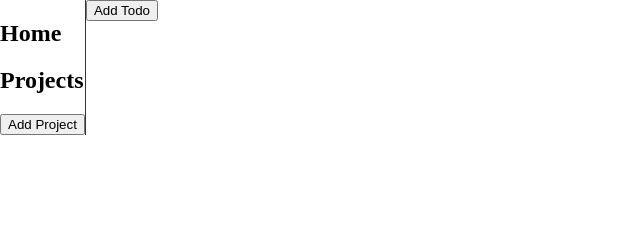
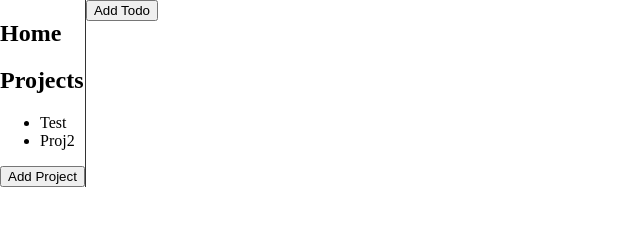
Before and after one commit to CGfrac/todo-list, a website built with webpack: page dist/index.html in a window 1280 px wide. Shown: the whole page, without its empty margins (0-640 px from the left). Built offline with nearby package versions, Linux system fonts and the light colour scheme.

Commit message:
Implement displayProjectsTitles

```diff
--- /dev/null
+++ b/src/displayController.js
@@ -0,0 +1,18 @@
+const displayController = (projectsContainer, todosContainer) => {
+    const _projectsContainer = projectsContainer;
+    const _todosContainer = todosContainer;
+
+    const displayProjectsTitles = projects => {
+        for (const project of projects) {
+            const li = document.createElement('li');
+            li.textContent = project;
+            _projectsContainer.appendChild(li);
+        }
+    };
+
+    return {
+        displayProjectsTitles
+    };
+};
+
+export default displayController;
--- a/src/index.js
+++ b/src/index.js
@@ -0,0 +1,11 @@
+import Home from './home.js';
+import DisplayController from './displayController.js';
+
+Home.addProject('Test');
+Home.addProject('Proj2');
+
+const projectsContainer = document.getElementById('projects-container');
+const todosContainer = document.getElementsByClassName('main');
+const displayController = DisplayController(projectsContainer, todosContainer);
+
+displayController.displayProjectsTitles(Home.getProjectsTitles());
```
Also changed, not shown: dist/index.html, 1 other file.
